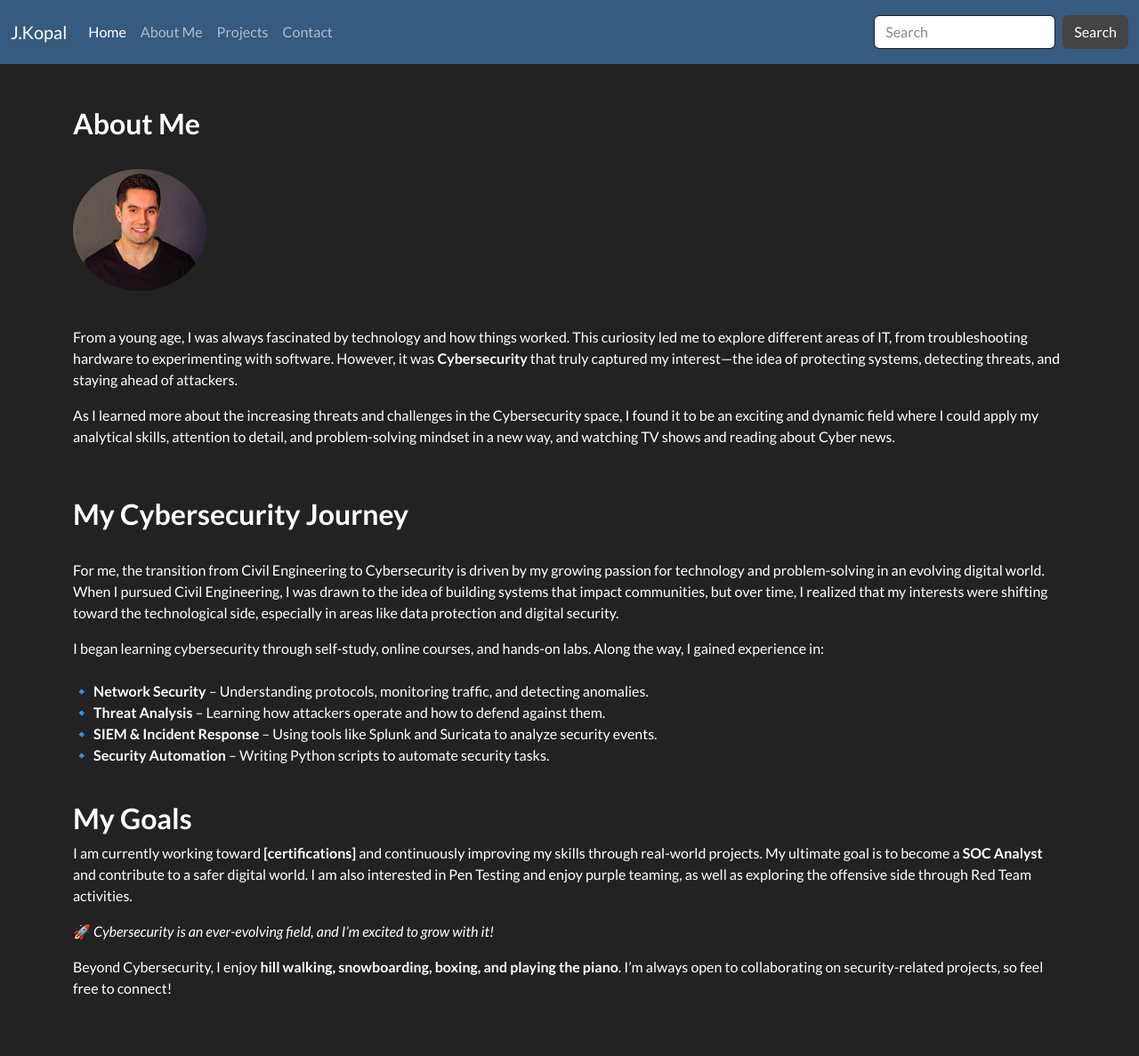
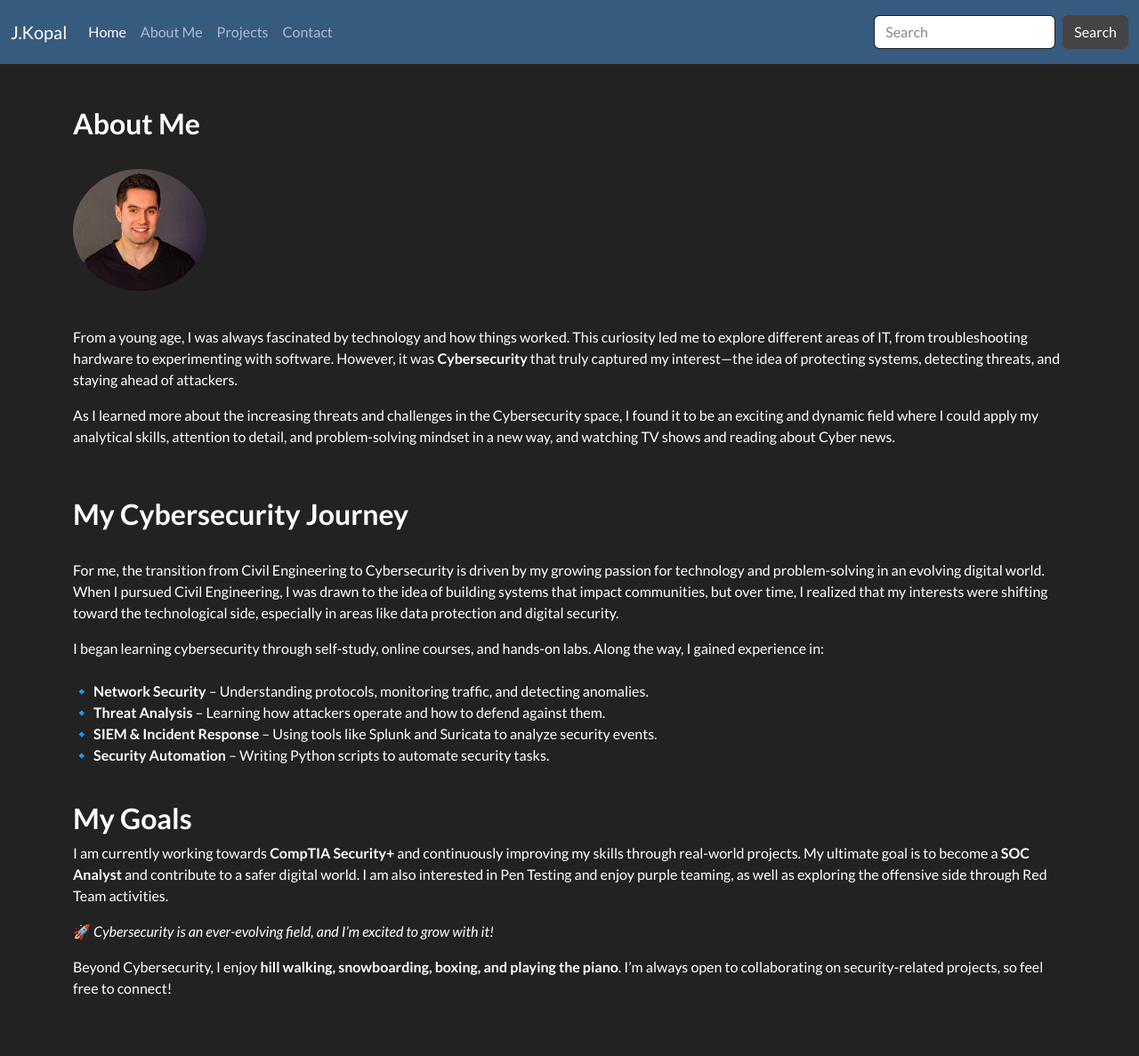
Before and after one commit to JKopal101/jkopal101.github.io, a Jekyll site: the page built from about_me.md, in a window 1280 px wide. Shown: the whole page at 89% size. Built offline with Jekyll 4.4.1, drawn with Linux system fonts in a browser that asks for light colours.

Commit message:
Update about_me.md

```diff
--- a/about_me.md
+++ b/about_me.md
@@ -32,7 +32,7 @@ I began learning cybersecurity through self-study, online courses, and hands-on
 
 ### **My Goals**
 
-I am currently working toward **[certifications]** and continuously improving my skills through real-world projects. My ultimate goal is to become a **SOC Analyst** and contribute to a safer digital world. I am also interested in Pen Testing and enjoy purple teaming, as well as exploring the offensive side through Red Team activities.
+I am currently working towards **CompTIA Security+** and continuously improving my skills through real-world projects. My ultimate goal is to become a **SOC Analyst** and contribute to a safer digital world. I am also interested in Pen Testing and enjoy purple teaming, as well as exploring the offensive side through Red Team activities.
 
 🚀 *Cybersecurity is an ever-evolving field, and I’m excited to grow with it!*
 
```
